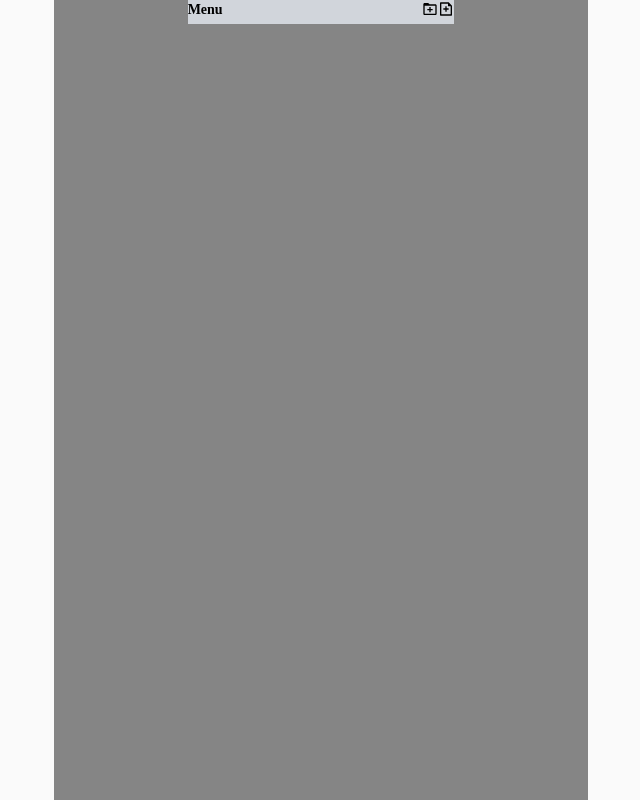
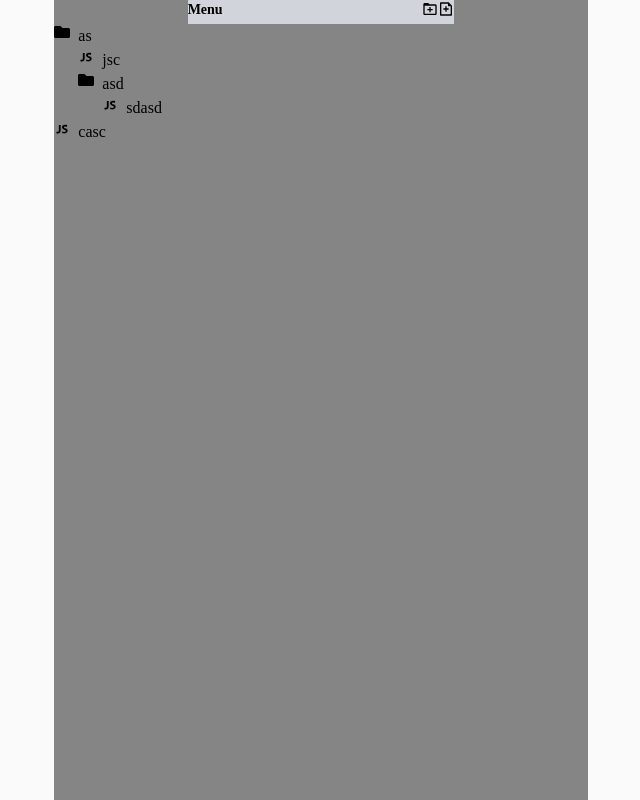
Before and after one commit to arman-ag/file-tree, a Next.js app: page / in a window 1280 px wide. Shown: the whole page, without its empty margins (319-959 px from the left). Built offline with nearby package versions, Linux system fonts and the light colour scheme.

Commit message:
feat: :sparkles: Create recursive folder component for render nested items

```diff
--- a/src/components/FileItem.tsx
+++ b/src/components/FileItem.tsx
@@ -1,17 +1,19 @@
 import { FormEvent, useState } from 'react';
 import { AiOutlineFile } from 'react-icons/ai';
 import { DiJavascript1 } from 'react-icons/di';
-export const FileItem = () => {
+export const FileItem = ({ fileName }) => {
   const [name, setName] = useState('');
   const [choseName, setChoseName] = useState(true);
   const submit = (e: FormEvent<HTMLFormElement>) => {
     e.preventDefault();
     setChoseName(false);
+    setTree((items) => items);
+    setName('');
   };
 
   return (
     <div>
-      {choseName ? (
+      {!(fileName.length > 0) ? (
         <div className='flex items-baseline'>
           <AiOutlineFile className='mr-2' />
           <form onSubmit={(event) => submit(event)}>
@@ -21,7 +23,7 @@ export const FileItem = () => {
       ) : (
         <div className='flex items-baseline'>
           <DiJavascript1 className='mr-2' />
-          <span>{name}</span>
+          <span>{fileName}</span>
         </div>
       )}
     </div>
--- a/src/components/FolderItem.tsx
+++ b/src/components/FolderItem.tsx
@@ -1,22 +1,40 @@
 import { FormEvent, useState } from 'react';
 import { FaFolder } from 'react-icons/fa';
-export const FolderItem = () => {
-  const [name, setName] = useState('');
+import { FileItem } from './FileItem';
+export const FolderItem = ({ folderName, setName, nestedItems }) => {
   const [choseName, setChoseName] = useState(true);
   const submit = (e: FormEvent<HTMLFormElement>) => {
     e.preventDefault();
     setChoseName(false);
+    setName('');
   };
   return (
-    <button className='flex'>
+    <div className='flex'>
       <FaFolder className='mr-2' />
-      {choseName ? (
+      {!(folderName.length > 0) ? (
         <form onSubmit={(event) => submit(event)}>
-          <input value={name} onChange={(e) => setName(e.target.value)} />
+          <input onChange={(e) => setName(e.target.value)} />
         </form>
       ) : (
-        <span>{name}</span>
+        <div>
+          <span>{folderName}</span>
+          {nestedItems &&
+            nestedItems.map((item, index) => {
+              if (item.type === 'folder') {
+                return (
+                  <FolderItem
+                    nestedItems={item.nestedItems}
+                    folderName={item.name}
+                    setName={setName}
+                    key={index}
+                  />
+                );
+              } else {
+                return <FileItem fileName={item.name} key={index} />;
+              }
+            })}
+        </div>
       )}
-    </button>
+    </div>
   );
 };
--- a/src/pages/index.tsx
+++ b/src/pages/index.tsx
@@ -4,34 +4,58 @@ import { useState } from 'react';
 import { BiFolderPlus } from 'react-icons/bi';
 import { RiFileAddLine } from 'react-icons/ri';
 const index = () => {
-  const [tree, setTree] = useState<string[]>([]);
-  const addItem = (item: string) => {
+  const [tree, setTree] = useState([]);
+  const [name, setName] = useState('');
+  const bigArray = [
+    {
+      type: 'folder',
+      name: 'as',
+      nestedItems: [
+        { type: 'file', name: 'jsc' },
+        {
+          type: 'folder',
+          name: 'asd',
+          nestedItems: [{ type: 'file', name: 'sdasd' }],
+        },
+      ],
+    },
+    { type: 'file', name: 'casc' },
+  ];
+  const addItem = (item: string, name: string) => {
     if (item === 'folder') {
-      setTree((items) => [...items, 'folder']);
+      setTree((items) => [...items, { type: 'folder', name: '', items: [] }]);
     } else {
-      setTree((items) => [...items, 'file']);
+      setTree((items) => [...items, { type: 'file', name: '' }]);
     }
   };
+  console.log(bigArray);
   return (
     <div className='w-5/12 h-screen m-auto  bg-gray-200'>
       <div>
         <div className='bg-gray-300 w-6/12 m-auto flex align-baseline justify-between'>
           <span className='text-sm font-bold'>Menu</span>
           <div>
-            <button onClick={() => addItem('folder')}>
+            <button onClick={() => addItem('folder', name)}>
               <BiFolderPlus />
             </button>
-            <button onClick={() => addItem('file')}>
+            <button onClick={() => addItem('file', name)}>
               <RiFileAddLine />
             </button>
           </div>
         </div>
       </div>
-      {tree.map((item, key) => {
-        if (item === 'folder') {
-          return <FolderItem key={key} />;
+      {bigArray.map((item, index) => {
+        if (item.type === 'folder') {
+          return (
+            <FolderItem
+              nestedItems={item.nestedItems}
+              folderName={item.name}
+              setName={setName}
+              key={index}
+            />
+          );
         } else {
-          return <FileItem key={key} />;
+          return <FileItem fileName={item.name} key={index} />;
         }
       })}
     </div>
```
